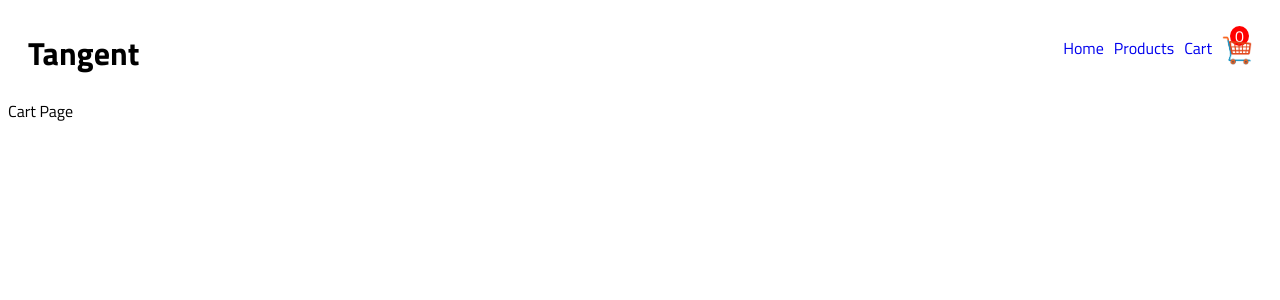
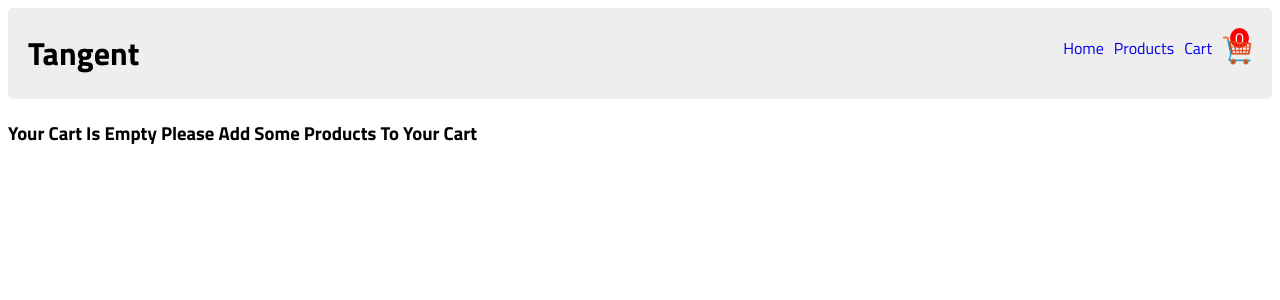
Before and after one commit to mostafa-1224/shopping-cart, a React (Vite) app: page /cart in a window 1280 px wide. Shown: the top 300 px of the page. Built offline with nearby package versions, Linux system fonts and the light colour scheme.

Commit message:
adding cart component and hooking the number of the items in the cart to the nav bar cart icon

```diff
--- /dev/null
+++ b/src/components/cart/cart.scss
@@ -0,0 +1,60 @@
+.cart-page {
+  >p {
+    display: flex;
+    align-items: center;
+    gap: 20px;
+    cursor: pointer;
+  }
+  .cart-products-container {
+    display: flex;
+    flex-wrap: wrap;
+    justify-content: center;
+    gap: 10px;
+    .product {
+      width: 30%;
+      border: 1px solid rgb(0, 0, 0);
+      border-radius: 8px;
+      padding: 10px;
+      display: flex;
+      flex-direction: column;
+      justify-content: space-between;
+      background-color: rgb(231, 140, 196);
+      >.product-details {
+        display: flex;
+        flex-direction: column;
+        align-items: center;
+        >img {
+          width: 100%;
+        }
+      }
+      .actions{
+        display: flex;
+        flex-direction: column;
+        gap: 10px;
+        >.controllers {
+          display: flex;
+          justify-content: center;
+          align-items: center;
+          gap: 30px;
+          >:nth-child(n) {
+            background-color: #FFF;
+            border-radius: 8px;
+            padding: 15px;
+          }
+          >span {
+            cursor: pointer;
+          }
+        }
+        >button{
+          border: none;
+          outline: none;
+          color: #FFF;
+          border-radius: 8px;
+          cursor: pointer;
+          padding-block: 15px;
+          background-color: red;
+        }
+      }
+    }
+  }
+}
--- a/src/components/cart/index.jsx
+++ b/src/components/cart/index.jsx
@@ -1,8 +1,29 @@
 import React from 'react'
+import { useCartContext } from '../../contexts/CartContext'
+import ProductComponent from '../products/ProductComponent';
+import TrashCanIcon from "../../assets/TrashCanIcon.png";
+import "./cart.scss";
 
 function CartPage() {
+  const {state: cartCtx, dispatch} = useCartContext();
+  let price = 0;
+  for(let i = 0; i < cartCtx.length; i++){
+    price += (cartCtx[i].count * cartCtx[i].price)
+  }
   return (
-    <div>Cart Page</div>
+    <div className="cart-page">
+      {cartCtx.length ?
+        <>
+          <p>You Will Pay £{Math.round(price * 100) / 100}</p>
+          {cartCtx.length > 0 && <p onClick={() => dispatch({type: "EMPTY_CART"})}><img src={TrashCanIcon} alt="" width="25px" /> Empty Your Cart</p>}
+          <div className='cart-products-container'>
+            {cartCtx.map(item => <ProductComponent key={item.id} item={item} enableDelete={true} />)}
+          </div>)
+        </>
+      :
+        <h3>Your Cart Is Empty Please Add Some Products To Your Cart</h3>
+      }
+    </div>
   )
 }
 
--- a/src/components/shared/layout/Layout.jsx
+++ b/src/components/shared/layout/Layout.jsx
@@ -1,8 +1,17 @@
+import React from 'react';
 import { Link, Outlet } from "react-router-dom";
 import CartIcon from "../../../assets/cart-icon.png";
+import { useCartContext } from '../../../contexts/CartContext';
 import './layout.scss';
 
 export default function Layout() {
+
+  const { state:cartCtx } = useCartContext();
+  let items = 0;
+  for(let i = 0; i < cartCtx.length; i++){
+    items += cartCtx[i].count;
+  }
+  console.log(items)
   return (
     <div className="layout">
       <div className="header">
@@ -19,14 +28,12 @@ export default function Layout() {
               <Link to="/cart">Cart</Link>
             </li>
             <li className="cart-icon">
-              <img src={CartIcon} alt="" srcset="" width="30px" />
-              <span>0</span>
+              <img src={CartIcon} alt="" width="30px" />
+              <span>{items}</span>
             </li>
           </ul>
         </nav>
       </div>
-
-
       <Outlet />
     </div>
   );
--- a/src/components/shared/layout/layout.scss
+++ b/src/components/shared/layout/layout.scss
@@ -4,6 +4,9 @@
     justify-content: space-between;
     padding-inline: 20px;
     align-items: center;
+    background-color: #EEE;
+    margin-bottom: 20px;
+    border-radius: 5px;
     nav {
       >ul {
         list-style: none;
@@ -18,6 +21,10 @@
         }
         >li.cart-icon {
           position: relative;
+          >img {
+            position: relative;
+            z-index: 2;
+          }
           >span {
             position: absolute;
             background-color: red;
@@ -29,9 +36,8 @@
             display: flex;
             align-items: center;
             justify-content: center;
-            top: -10px;
+            top: -8px;
             left: 8px;
-            z-index: -1;
           }
         }
       }
```
Also changed, not shown: src/assets/TrashCanIcon.png (added).
